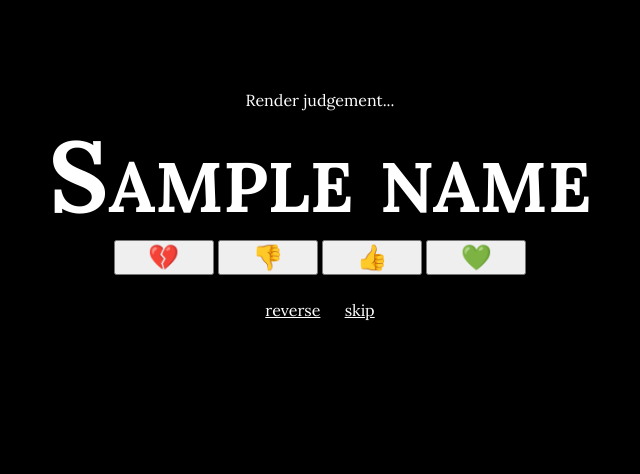
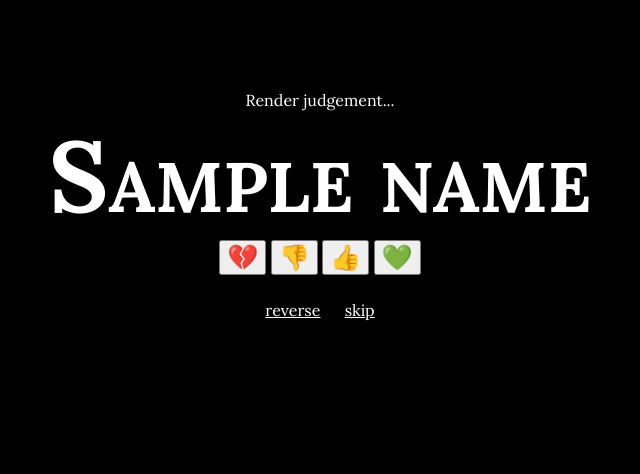
Before and after one commit to jmaliksi/onomancer, a Python web app: template onomancer/templates/vote.html in a window 1280 px wide. Shown: the part 200-674 px from the top of the page, without its empty margins (320-960 px from the left). Run offline with Jinja, Linux system fonts and the light colour scheme; the template is opened without the code that fills it: most values are stand-ins (such as "Sample title", 1, 10 or a date in 2020).

Commit message:
buttons revert

```diff
--- a/onomancer/static/style.css
+++ b/onomancer/static/style.css
@@ -70,7 +70,6 @@ a {
 
 #judgeForm input {
     font-size: 25px;
-    width: 20%;
     max-width: 100px;
 }
 
```
